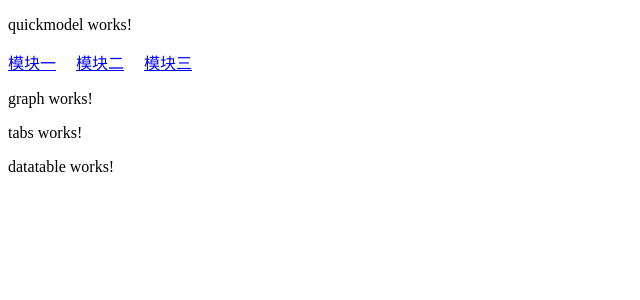
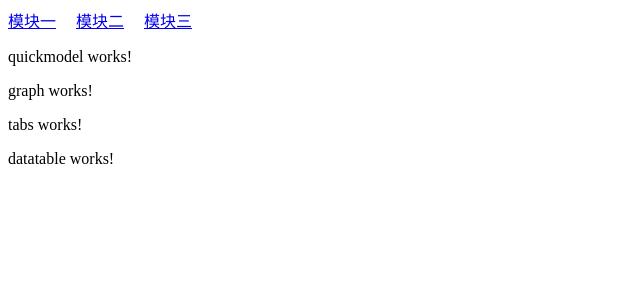
Before and after one commit to havefan-cccoder/angular7-owndemo, an Angular app: page /quickmodel in a window 1280 px wide. Shown: the top 300 px of the page, without its empty margins (0-640 px from the left). Built offline with nearby package versions, Linux system fonts and the light colour scheme.

Commit message:
模块B和模块C都添加nav导航组件

```diff
--- a/src/app/modelbase/modelbase.component.html
+++ b/src/app/modelbase/modelbase.component.html
@@ -1,3 +1,4 @@
+<app-nav></app-nav>
 <p>
   modelbase works!
 </p>
--- a/src/app/modelbase/modelbase.module.ts
+++ b/src/app/modelbase/modelbase.module.ts
@@ -2,6 +2,7 @@ import { NgModule } from '@angular/core';
 import { CommonModule } from '@angular/common';
 import { ModelbaseComponent } from './modelbase.component';
 import { RouterModule } from '@angular/router';
+import { NavModule } from '../shared/nav/nav.module';
 const routes = [
   { path: '', component: ModelbaseComponent}
 ];
@@ -10,6 +11,7 @@ const routes = [
   declarations: [ModelbaseComponent],
   imports: [
     CommonModule,
+    NavModule,
     RouterModule.forChild(routes)
   ],
   exports: [ModelbaseComponent]
--- a/src/app/quickmodel/quickmodel.component.html
+++ b/src/app/quickmodel/quickmodel.component.html
@@ -1,7 +1,8 @@
+<app-nav></app-nav>
 <p>
   quickmodel works!
 </p>
-<app-nav></app-nav>
+
 <app-graph></app-graph>
 <app-tabs></app-tabs>
 <app-datatable></app-datatable>
--- a/src/app/resourcepool/resourcepool.component.html
+++ b/src/app/resourcepool/resourcepool.component.html
@@ -1,3 +1,4 @@
+<app-nav></app-nav>
 <p>
   resourcepool works!
 </p>
--- a/src/app/resourcepool/resourcepool.module.ts
+++ b/src/app/resourcepool/resourcepool.module.ts
@@ -2,6 +2,7 @@ import { NgModule } from '@angular/core';
 import { CommonModule } from '@angular/common';
 import { ResourcepoolComponent } from './resourcepool.component';
 import { RouterModule } from '@angular/router';
+import { NavModule } from '../shared/nav/nav.module';
 const routes = [
   { path: '', component: ResourcepoolComponent}
 ];
@@ -9,6 +10,7 @@ const routes = [
   declarations: [ResourcepoolComponent],
   imports: [
     CommonModule,
+    NavModule,
     RouterModule.forChild(routes)
   ]
 })
```
